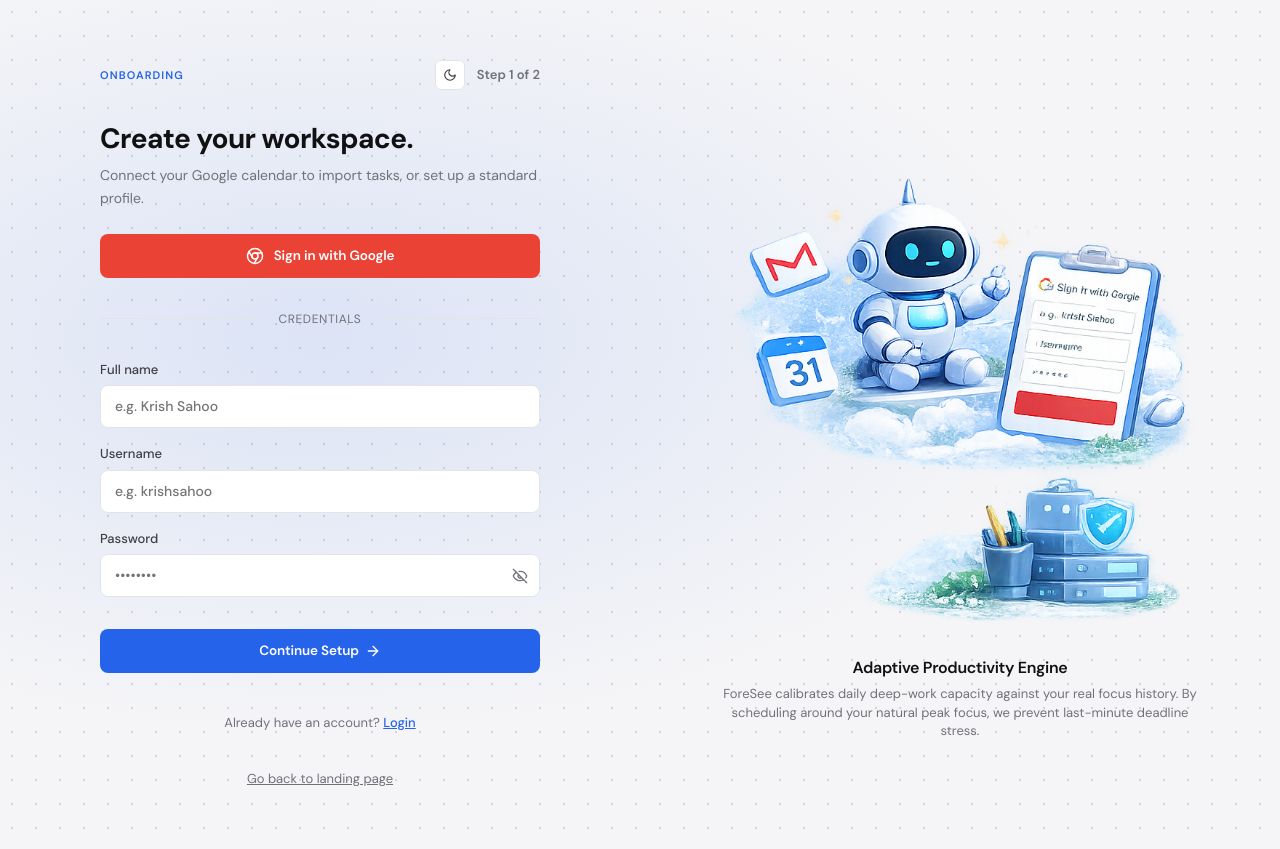
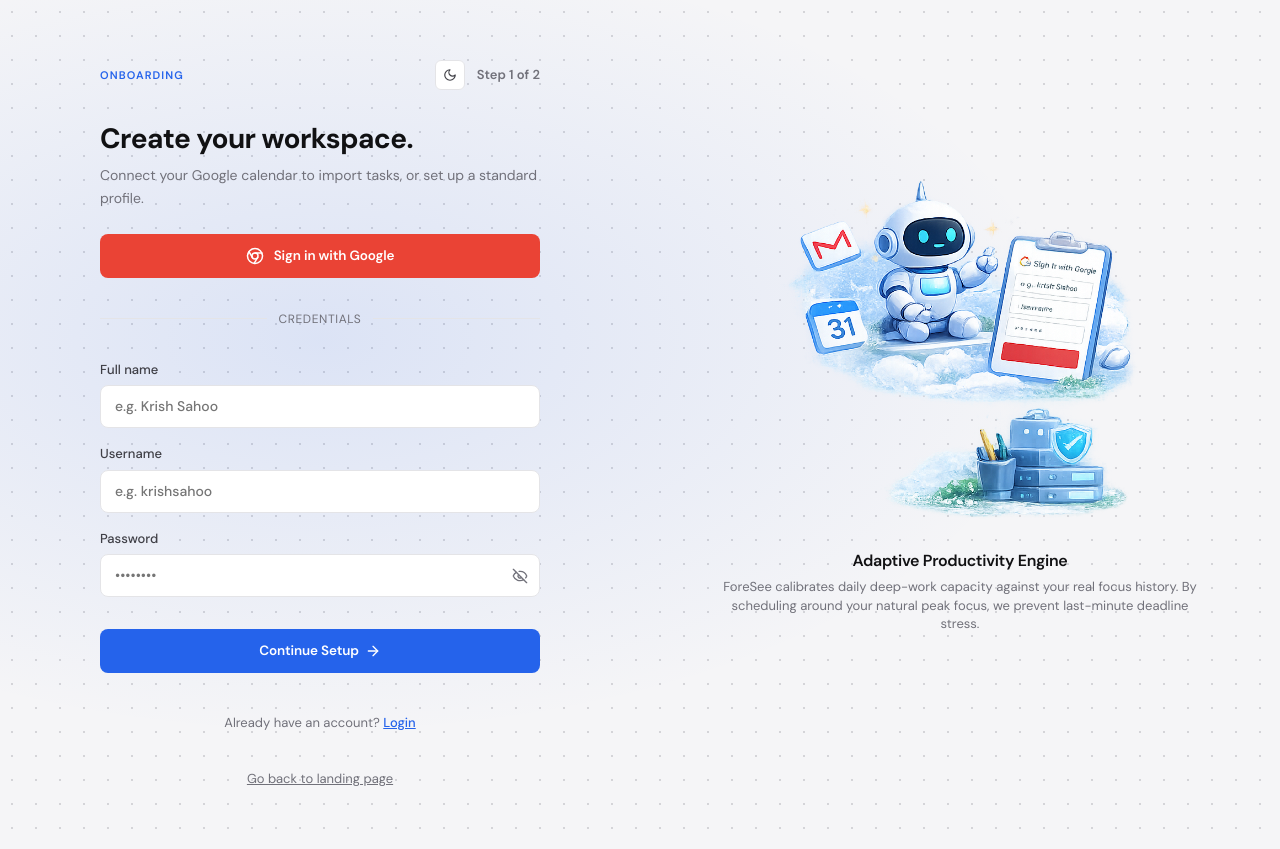
Before and after one commit to krishnasahoo11156/foresee, a Next.js app in the folder frontend/: page /onboarding in a window 1280 px wide. Built offline with nearby package versions, Linux system fonts and the light colour scheme; no server answers.

Commit message:
feat: create login and onboarding pages

```diff
--- a/frontend/app/login/page.tsx
+++ b/frontend/app/login/page.tsx
@@ -125,12 +125,11 @@ export default function LoginPage() {
             alt="ForeSee Login illustration"
             style={{
               maxWidth: "100%",
-              maxHeight: "70%",
+              maxHeight: "360px",
               height: "auto",
               borderRadius: "12px",
               objectFit: "contain",
               transition: "opacity 0.25s ease",
-              paddingTop: "40px"
             }}
           />
           <div style={{ marginTop: "24px", textAlign: "center" }}>
--- a/frontend/app/onboarding/page.tsx
+++ b/frontend/app/onboarding/page.tsx
@@ -363,12 +363,11 @@ export default function OnboardingPage() {
             alt="ForeSee Onboarding illustration"
             style={{
               maxWidth: "100%",
-              maxHeight: "100%",
+              maxHeight: "360px",
               height: "auto",
               borderRadius: "12px",
               objectFit: "contain",
               transition: "opacity 0.25s ease",
-              paddingTop: "100px"
             }}
           />
           <div style={{ marginTop: "24px", textAlign: "center" }}>
```
Also changed, not shown: 1 other file (tests, documents, lock files or other folders).
